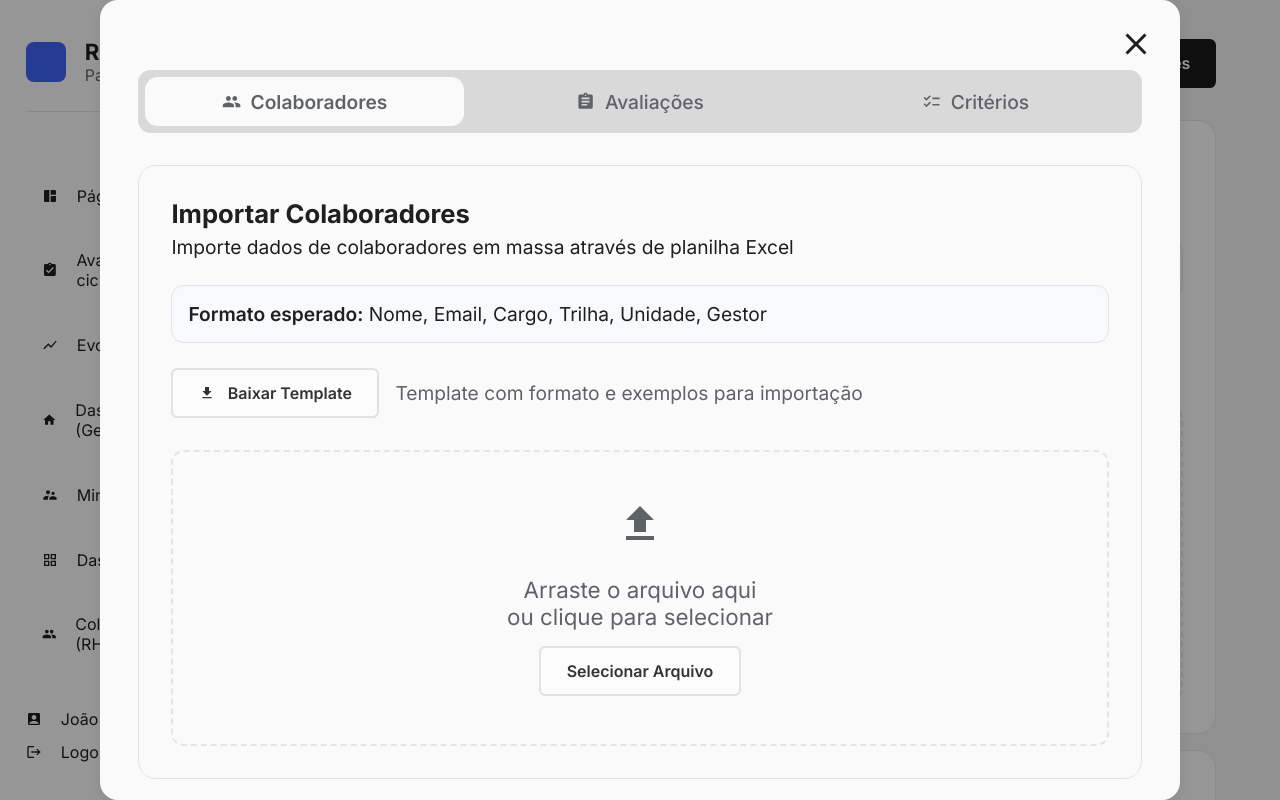
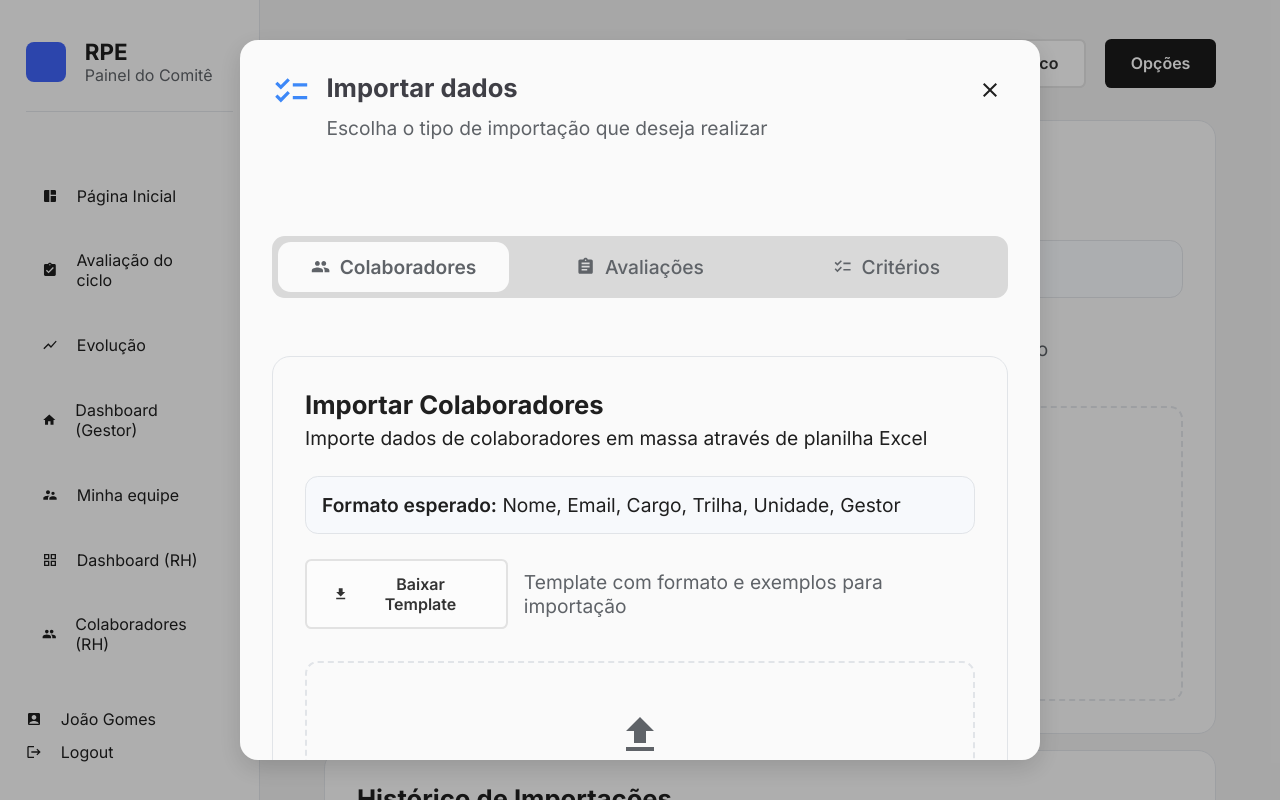
Before and after one commit to Baroes-da-APIzadinha/RPE-Frontend, a React (Vite) app: page /rh/import in a window 1280 px wide. Both pictures are taken after a click on the button "Opções". Built offline with nearby package versions, Linux system fonts and the light colour scheme; no server answers.

Commit message:
fix: removendo o ModalSpecifyImport e adicionando o Modal no Import do rh

```diff
--- a/src/components/ModalSpecifyImport/index.tsx
+++ /dev/null
@@ -1,82 +0,0 @@
-import { useState } from "react";
-import { CardImportData } from "@/components/CardImportData";
-import * as S from "./styles";
-import { MdGroup, MdAssignment, MdChecklist, MdClose } from "react-icons/md";
-import { ToggleBar } from "../ToggleBar";
-
-type TipoImportacao = "colaboradores" | "avaliacoes" | "criterios";
-
-interface Props {
-  open: boolean;
-  onClose: () => void;
-}
-
-export function ModalSpecifyImport({ open, onClose }: Props) {
-  const [tipo, setTipo] = useState<TipoImportacao>("colaboradores");
-
-  const labels = {
-    colaboradores: "Importar Colaboradores",
-    avaliacoes: "Importar Avaliações",
-    criterios: "Importar Critérios",
-  };
-
-  const descricoes = {
-    colaboradores:
-      "Importe dados de colaboradores em massa através de planilha Excel",
-    avaliacoes:
-      "Importe dados de avaliações de ciclos anteriores para análise de tendências",
-    criterios:
-      "Importe critérios de avaliação específicos por trilha ou unidade",
-  };
-
-  const formatos = {
-    colaboradores: "Nome, Email, Cargo, Trilha, Unidade, Gestor",
-    avaliacoes: "Colaborador, Ciclo, Critério, Nota, Justificativa, Avaliador",
-    criterios: "Nome, Descrição, Categoria, Peso, Trilhas Aplicáveis",
-  };
-
-  const handleSelect = (file: File) => {
-    console.log(`Importando ${tipo}:`, file);
-  };
-
-
-  return (
-    <S.Modal open={open}>
-      <S.ModalContent>
-        <S.CloseButton onClick={onClose}>
-          <MdClose size={36} />
-        </S.CloseButton>
-
-        <ToggleBar
-          value={tipo}
-          onChange={(value) => setTipo(value as TipoImportacao)}
-          items={[
-            {
-              value: "colaboradores",
-              label: "Colaboradores",
-              icon: <MdGroup />,
-            },
-            {
-              value: "avaliacoes",
-              label: "Avaliações",
-              icon: <MdAssignment />,
-            },
-            {
-              value: "criterios",
-              label: "Critérios",
-              icon: <MdChecklist />
-            },
-          ]}
-        />
-
-        <CardImportData
-          title={labels[tipo]}
-          subtitle={descricoes[tipo]}
-          formatoEsperado={formatos[tipo]}
-          onDownloadTemplate={() => console.log(`Download template ${tipo}`)}
-          onFileSelect={handleSelect}
-        />
-      </S.ModalContent>
-    </S.Modal>
-  );
-}
--- a/src/components/ModalSpecifyImport/styles.ts
+++ /dev/null
@@ -1,42 +0,0 @@
-import styled from "styled-components";
-
-export const Modal = styled.div<{ open: boolean }>`
-  display: ${({ open }) => (open ? "flex" : "none")};
-  position: fixed;
-  top: 0;
-  left: 0;
-  z-index: 1000;
-  width: 100vw;
-  height: 100vh;
-  background: rgba(0, 0, 0, 0.4);
-  align-items: center;
-  justify-content: center;
-`;
-
-export const ModalContent = styled.div`
-  position: relative;
-  background: ${({ theme }) => theme.colors.surface.default};
-  padding: 2.4rem;
-  width: 100%;
-  max-width: 1080px;
-  border-radius: ${({ theme }) => theme.border.radius.medium};
-  box-shadow: 0 4px 16px rgba(0, 0, 0, 0.08);
-  overflow-y: auto;
-  max-height: 100vh;
-`;
-
-export const CloseButton = styled.button`
-  position: absolute;
-  top: 1.6rem;
-  right: 1.6rem;
-  background: transparent;
-  border: none;
-  cursor: pointer;
-  color: ${({ theme }) => theme.colors.text.primary};
-  font-size: 1.6rem;
-
-  &:hover {
-    color: ${({ theme }) => theme.colors.text.secondary};
-  }
-
-`;
--- a/src/pages/rh/Import/index.tsx
+++ b/src/pages/rh/Import/index.tsx
@@ -2,14 +2,43 @@ import Button from "@/components/Button/index.tsx";
 import * as S from "./styles.ts";
 import { Sidebar } from "@/components/Sidebar/index.tsx";
 import { Title } from "@/components/Title/index.tsx";
-import { MdHistory } from "react-icons/md";
+import { MdAssignment, MdChecklist, MdGroup, MdHistory } from "react-icons/md";
 import { CardImportHistory } from "@/components/CardImportHistory/index.tsx";
 import { CardImportData } from "@/components/CardImportData/index.tsx";
 import { useState } from "react";
-import { ModalSpecifyImport } from "@/components/ModalSpecifyImport/index.tsx";
+import { Modal } from "@/components/Modal/index.tsx";
+import { ToggleBar } from "@/components/ToggleBar/index.tsx";
+
+type TipoImportacao = "colaboradores" | "avaliacoes" | "criterios";
 
 export function Import() {
   const [showModal, setShowModal] = useState(false);
+  const [tipo, setTipo] = useState<TipoImportacao>("colaboradores");
+
+  const labels = {
+    colaboradores: "Importar Colaboradores",
+    avaliacoes: "Importar Avaliações",
+    criterios: "Importar Critérios",
+  };
+
+  const descricoes = {
+    colaboradores:
+      "Importe dados de colaboradores em massa através de planilha Excel",
+    avaliacoes:
+      "Importe dados de avaliações de ciclos anteriores para análise de tendências",
+    criterios:
+      "Importe critérios de avaliação específicos por trilha ou unidade",
+  };
+
+  const formatos = {
+    colaboradores: "Nome, Email, Cargo, Trilha, Unidade, Gestor",
+    avaliacoes: "Colaborador, Ciclo, Critério, Nota, Justificativa, Avaliador",
+    criterios: "Nome, Descrição, Categoria, Peso, Trilhas Aplicáveis",
+  };
+
+  const handleSelect = (file: File) => {
+    console.log(`Importando ${tipo}:`, file);
+  };
 
   return (
     <S.Wrapper>
@@ -68,10 +97,44 @@ export function Import() {
           />
         </S.CardContainer>
       </S.Main>
-      <ModalSpecifyImport
+      <Modal
         open={showModal}
         onClose={() => setShowModal(false)}
-      />
+        title="Importar dados"
+        description="Escolha o tipo de importação que deseja realizar"
+        icon={<MdChecklist />}
+        iconColor="info"
+      >
+        <ToggleBar
+          value={tipo}
+          onChange={(value) => setTipo(value as TipoImportacao)}
+          items={[
+            {
+              value: "colaboradores",
+              label: "Colaboradores",
+              icon: <MdGroup />,
+            },
+            {
+              value: "avaliacoes",
+              label: "Avaliações",
+              icon: <MdAssignment />,
+            },
+            {
+              value: "criterios",
+              label: "Critérios",
+              icon: <MdChecklist />,
+            },
+          ]}
+        />
+
+        <CardImportData
+          title={labels[tipo]}
+          subtitle={descricoes[tipo]}
+          formatoEsperado={formatos[tipo]}
+          onDownloadTemplate={() => console.log("Baixar template")}
+          onFileSelect={handleSelect}
+        />
+      </Modal>
     </S.Wrapper>
   );
 }
```
